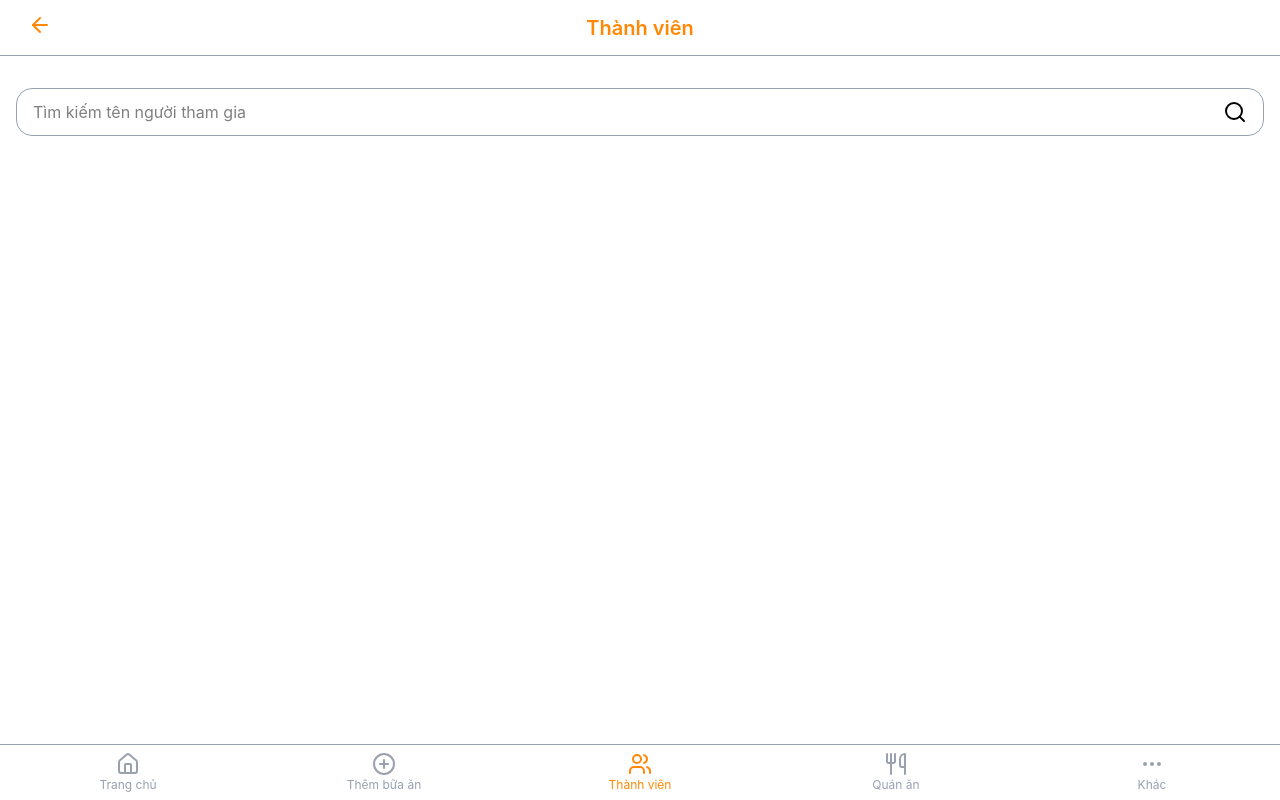
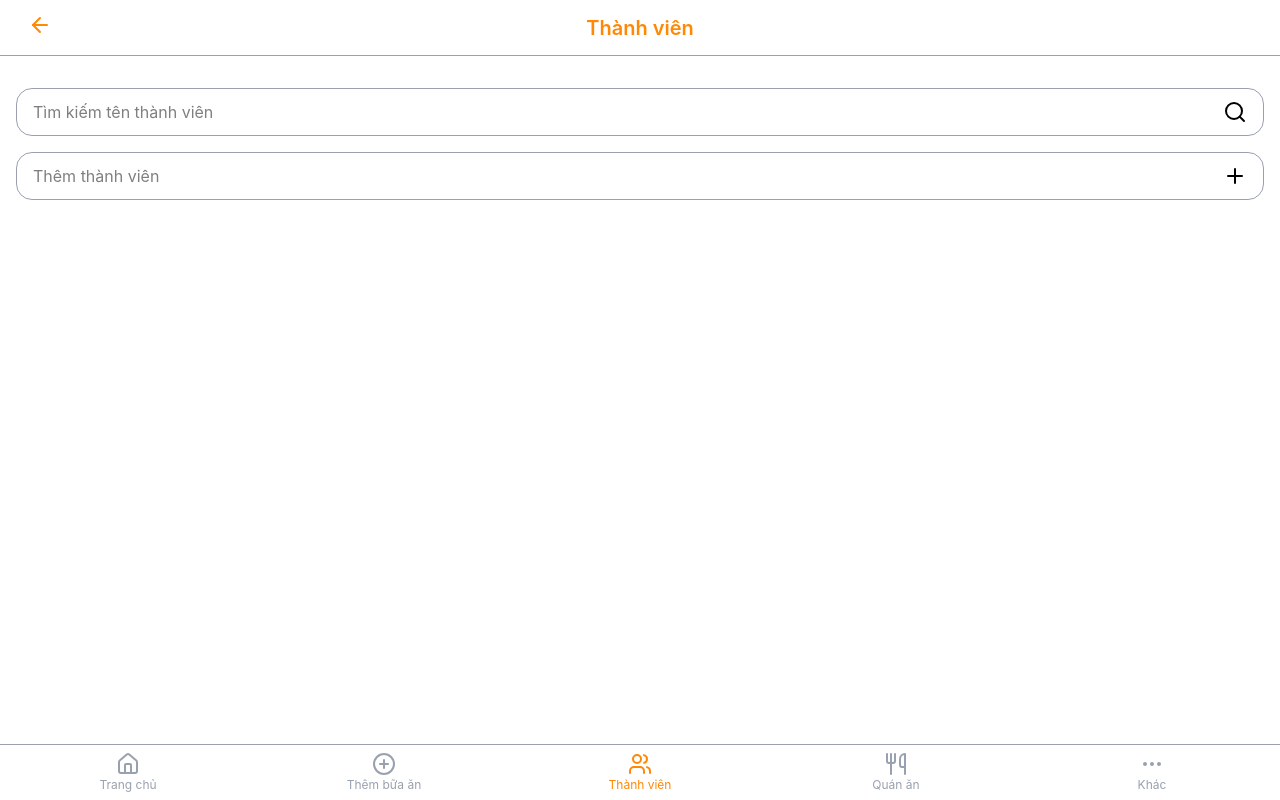
Before and after one commit to 202416852-anhpv/meal-ledger, a React (Vite) app in the folder frontend/: page /participants in a window 1280 px wide. Built offline with nearby package versions, Linux system fonts and the light colour scheme.

Commit message:
feat(frontend): add AddInputParticipant component

```diff
--- /dev/null
+++ b/frontend/src/components/common/AddInputParticipant.tsx
@@ -0,0 +1,42 @@
+import { Plus } from "lucide-react";
+import type { ChangeEvent, SyntheticEvent } from "react";
+
+interface AddInputParticipantProps {
+  value: string;
+  onChange: (value: string) => void;
+  onAdd: () => void;
+  placeholder?: string;
+}
+
+export const AddInputParticipant = ({
+  value,
+  onChange,
+  onAdd,
+  placeholder,
+}: AddInputParticipantProps) => {
+  const handleChange = (e: ChangeEvent<HTMLInputElement>) => {
+    onChange(e.target.value);
+  };
+  const handleSubmit = (e: SyntheticEvent) => {
+    e.preventDefault();
+    onAdd();
+  };
+
+  return (
+    <form
+      onSubmit={handleSubmit}
+      className="flex items-center border border-gray-400 h-12 rounded-2xl  p-4"
+    >
+      <input
+        type="text"
+        value={value}
+        onChange={handleChange}
+        placeholder={placeholder}
+        className="flex-1 focus:outline-none"
+      />
+      <button type="submit">
+        <Plus />
+      </button>
+    </form>
+  );
+};
--- a/frontend/src/pages/Participant.tsx
+++ b/frontend/src/pages/Participant.tsx
@@ -1,9 +1,11 @@
 import { useState } from "react";
 import { SearchBar } from "../components/common/SearchBar";
 import { TopBar } from "../components/layout/TopBar";
+import { AddInputParticipant } from "../components/common/AddInputParticipant";
 
 export default function AddMealDetail() {
   const [searchQuery, setSearchQuery] = useState("");
+  const [newParticipant, setNewParticipant] = useState("");
 
   return (
     <div>
@@ -13,7 +15,15 @@ export default function AddMealDetail() {
           <SearchBar
             value={searchQuery}
             onChange={setSearchQuery}
-            placeholder="Tìm kiếm tên người tham gia"
+            placeholder="Tìm kiếm tên thành viên"
+          />
+        </div>
+        <div className="mt-4">
+          <AddInputParticipant
+            value={newParticipant}
+            onChange={setNewParticipant}
+            onAdd={() => {}}
+            placeholder="Thêm thành viên"
           />
         </div>
       </div>
```
